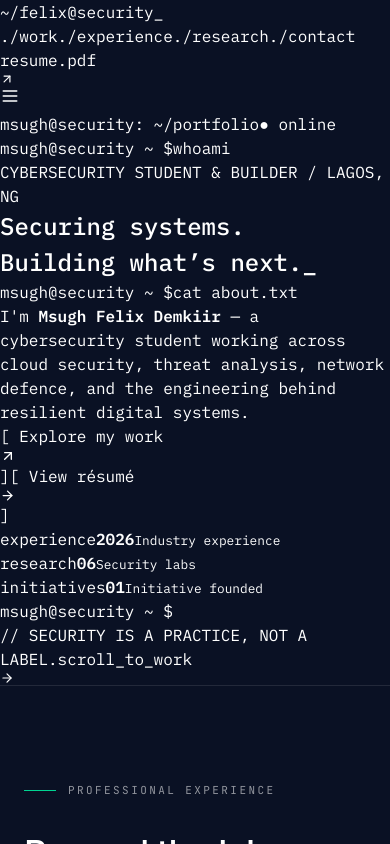
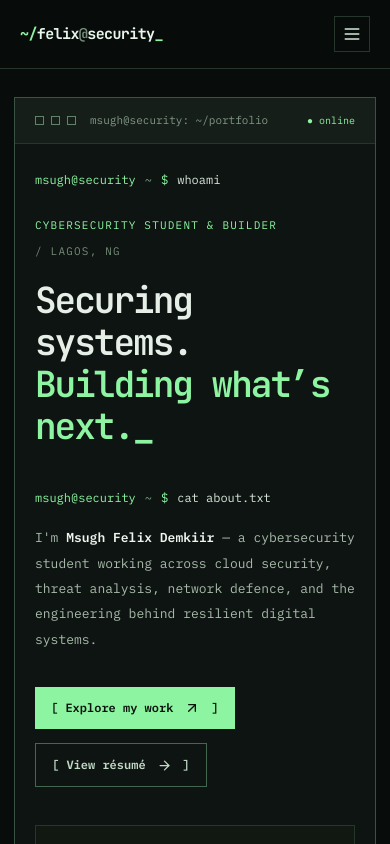
Before and after one commit to msugh1/felixdemkiir, a React (Vite) app: page / in a window 390 px wide. Shown: the top 844 px of the page. Built offline with nearby package versions, Linux system fonts and the light colour scheme.

Commit message:
style: apply responsive Linux terminal palette and typography

```diff
--- a/src/styles/index.css
+++ b/src/styles/index.css
@@ -11,3 +11,72 @@ body { -webkit-font-smoothing: antialiased; text-rendering: optimizeLegibility;
   html { scroll-behavior: auto; }
   *, *::before, *::after { animation-duration: 0.01ms !important; transition-duration: 0.01ms !important; }
 }
+
+/* Minimal Linux terminal visual language */
+:root { --term-bg:#080c0b; --term-panel:#0e1411; --term-line:#26362c; --term-green:#8df5a2; --term-muted:#95a99a; }
+html { scroll-padding-top:76px; }
+body { background:var(--term-bg); }
+.terminal-site,.terminal-site * { border-radius:0 !important; }
+.terminal-site { background:var(--term-bg); color:#dfebe1; font-family:"IBM Plex Mono",monospace !important; }
+.terminal-site h1,.terminal-site h2,.terminal-site h3,.terminal-site h4 { font-family:"JetBrains Mono",monospace !important; letter-spacing:-.055em !important; }
+.terminal-site section { background-color:var(--term-bg) !important; border-color:var(--term-line) !important; }
+.terminal-site .bg-\[\#0a1124\],.terminal-site .bg-\[\#080f20\],.terminal-site .bg-\[\#0c1628\],.terminal-site .bg-\[\#0e1b29\],.terminal-site .bg-\[\#101d2b\] { background-color:var(--term-panel) !important; }
+.terminal-site .text-emerald-400,.terminal-site .text-emerald-300 { color:var(--term-green) !important; }
+.terminal-site .bg-emerald-400,.terminal-site .bg-emerald-500 { background:var(--term-green) !important; }
+.terminal-site .border-white\/10,.terminal-site .border-white\/15,.terminal-site .border-white\/20 { border-color:var(--term-line) !important; }
+.terminal-site .text-white\/60,.terminal-site .text-white\/65,.terminal-site .text-white\/70,.terminal-site .text-white\/75 { color:#adbcb0 !important; }
+.terminal-site article { box-shadow:none !important; }
+.terminal-site img { filter:saturate(.78); }
+.terminal-site a,.terminal-site button { transition:background .16s ease,color .16s ease,border-color .16s ease !important; }
+.terminal-site a:hover { color:var(--term-green); }
+.terminal-site button:focus-visible,.terminal-site a:focus-visible { outline:2px solid var(--term-green);outline-offset:3px; }
+.terminal-site .group:hover { transform:none !important; }
+.terminal-nav { position:sticky;top:0;z-index:60;background:rgba(8,12,11,.97);border-bottom:1px solid var(--term-line);backdrop-filter:blur(12px); }
+.terminal-nav-inner { max-width:1320px;margin:auto;min-height:68px;padding:0 28px;display:flex;align-items:center;gap:30px;justify-content:space-between; }
+.terminal-brand { display:flex;align-items:center;gap:0;font-family:"JetBrains Mono",monospace;font-size:15px;font-weight:700;letter-spacing:-.04em;color:#e8f6eb;white-space:nowrap; }
+.terminal-brand-prompt,.terminal-brand-caret { color:var(--term-green); }
+.terminal-brand-muted { color:#778c7d; }
+.terminal-desktop-links { display:flex;gap:26px;margin-left:auto; }
+.terminal-desktop-links a,.terminal-resume { font-size:12px;color:#9caf9f;display:inline-flex;align-items:center;gap:6px; }
+.terminal-desktop-links a span { color:#557862; }
+.terminal-nav-actions { display:flex;align-items:center;gap:14px; }
+.terminal-resume { border:1px solid #3a5440;padding:10px 13px;color:var(--term-green); }
+.terminal-menu-button { display:none;background:none;border:1px solid var(--term-line);padding:7px;color:#d6e8da; }
+.terminal-mobile-links { display:none; }
+.terminal-hero { background:var(--term-bg);min-height:calc(100svh - 68px);display:flex;align-items:center;padding:70px 24px 36px; }
+.terminal-hero-inner { width:min(100%,1230px);margin:auto; }
+.terminal-window { border:1px solid #385342;background:var(--term-panel);overflow:hidden; }
+.terminal-window-bar { height:46px;display:flex;align-items:center;gap:14px;padding:0 20px;border-bottom:1px solid var(--term-line);background:#151e18;font-size:11px;color:#83988a; }
+.terminal-dots { display:flex;gap:7px; }
+.terminal-dots i { display:block;width:9px;height:9px;border:1px solid #64816a; }
+.terminal-window-status { color:var(--term-green);margin-left:auto;font-size:10px; }
+.terminal-window-content { padding:clamp(24px,5.5vw,76px); }
+.terminal-command { display:flex;flex-wrap:wrap;gap:9px;align-items:baseline;font-size:12px;color:#dce9de; }
+.terminal-path,.terminal-dollar { color:var(--term-green); }
+.terminal-tilde { color:#769e82; }
+.terminal-hero-overline { margin-top:36px;font-size:11px;letter-spacing:.11em;color:var(--term-green); }
+.terminal-hero-overline span { color:#748b79;margin-left:14px; }
+.terminal-hero h1 { margin-top:20px;font-size:clamp(2.65rem,6.8vw,6.8rem);line-height:1.17;font-weight:600;color:#e5efe7; }
+.terminal-hero h1>span:first-of-type { color:var(--term-green); }
+.terminal-cursor { color:var(--term-green); }
+.terminal-hero-description { margin-top:42px;max-width:780px; }
+.terminal-hero-description p { max-width:740px;margin-top:18px;font-size:clamp(13px,1.35vw,16px);line-height:1.95;color:#a9bcac; }
+.terminal-hero-description strong { color:#edf5ee;font-weight:600; }
+.terminal-hero-actions { display:flex;flex-wrap:wrap;gap:14px;margin-top:35px; }
+.terminal-hero-actions a { display:inline-flex;align-items:center;gap:11px;padding:12px 16px;font-size:12px;font-weight:600; }
+.terminal-primary-link { background:var(--term-green);color:#09110b; }
+.terminal-primary-link:hover { background:#b2ffbf;color:#09110b !important; }
+.terminal-secondary-link { border:1px solid #46674f;color:#c1dac7; }
+.terminal-stats { display:grid;grid-template-columns:repeat(3,minmax(0,1fr));gap:1px;background:var(--term-line);margin-top:58px;border:1px solid var(--term-line); }
+.terminal-stats>div { background:#101811;padding:19px 20px;display:flex;flex-direction:column;gap:7px; }
+.terminal-stats span { color:#71927a;font-size:11px; }
+.terminal-stats strong { font-size:24px;color:#eaf5ec; }
+.terminal-stats small { color:#829989;font-size:10px; }
+.terminal-hero-lastline { display:flex;align-items:center;gap:9px;margin-top:28px;font-size:12px; }
+.terminal-inline-cursor { display:block;width:8px;height:16px;background:var(--term-green);animation:termblink 1.1s steps(1) infinite; }
+.terminal-hero-footer { display:flex;align-items:center;justify-content:space-between;gap:15px;padding:19px 3px;font-size:10px;letter-spacing:.11em;color:#6f8875; }
+.terminal-hero-footer a { color:var(--term-green);display:flex;align-items:center;gap:8px; }
+@keyframes termblink { 50% { opacity:0; } }
+@media(max-width:930px) { .terminal-desktop-links,.terminal-resume { display:none; }.terminal-menu-button{display:block;}.terminal-mobile-links{display:grid;padding:10px 26px 21px;gap:0;border-top:1px solid var(--term-line);}.terminal-mobile-links a{padding:13px 4px;color:#d5e4d7;border-bottom:1px solid var(--term-line);font-size:13px;}.terminal-mobile-links a span{color:var(--term-green);} }
+@media(max-width:640px) { .terminal-nav-inner{padding:0 20px;}.terminal-hero{padding:28px 14px 25px;min-height:auto;}.terminal-window-content{padding:27px 20px;}.terminal-hero-overline{margin-top:28px;}.terminal-hero-overline span{display:block;margin:9px 0 0;}.terminal-stats{grid-template-columns:1fr;margin-top:38px;}.terminal-stats>div{display:grid;grid-template-columns:1fr 60px;gap:4px;}.terminal-stats small{grid-column:1 / -1;}.terminal-hero-footer{font-size:9px;}.terminal-hero h1{font-size:clamp(2.25rem,9.2vw,4rem)} }
+@media(prefers-reduced-motion:reduce){.terminal-inline-cursor{animation:none;}}
```
